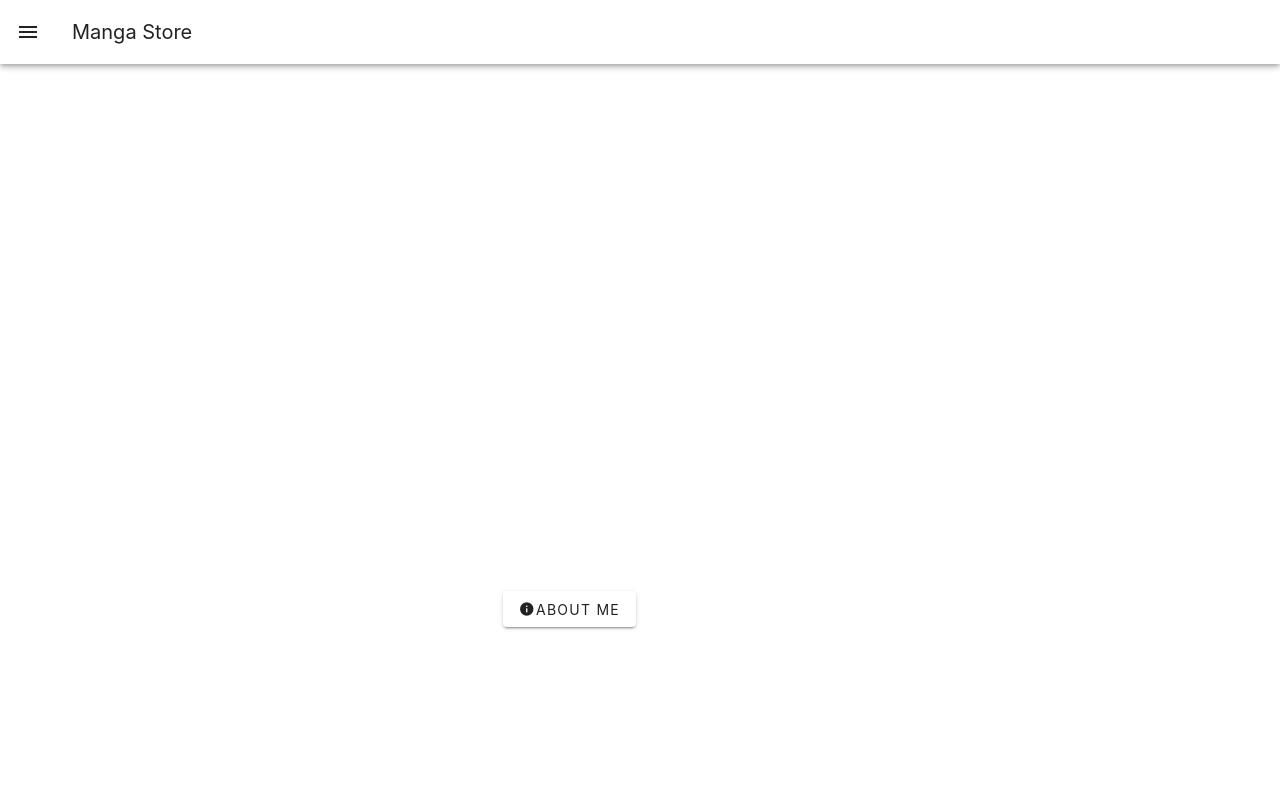
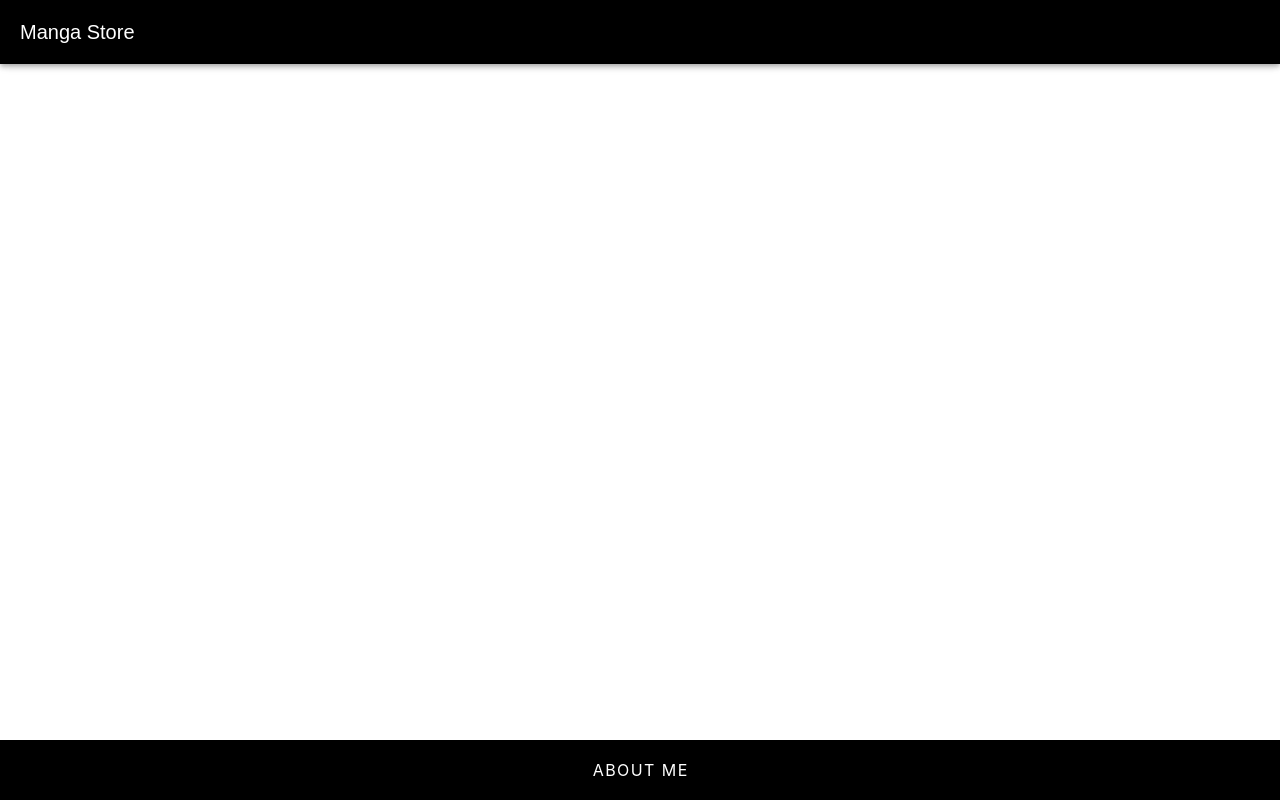
Before and after one commit to Joaopfq/MangaStore, a Vue app in the folder frontend/: page / in a window 1280 px wide. Built offline with nearby package versions, Linux system fonts and the light colour scheme.

Commit message:
style: change dashboard page

```diff
--- a/frontend/src/components/Footer.vue
+++ b/frontend/src/components/Footer.vue
@@ -1,8 +1,7 @@
 <template>
-    <v-footer>
-        <v-row justify="center">
-            <v-btn>
-                <v-icon size="medium" icon="mdi-information"></v-icon>
+    <v-footer app color="black" class="footer">
+        <v-row justify="center" no-gutters>
+            <v-btn color="black" class="about-button" size="large" href="https://buscatextual.cnpq.br/buscatextual/visualizacv.do?id=K1173834Y4&tokenCaptchar=03AFcWeA7TbnG14kTbMlF_Hp2eFl4laFeLVIyOUX0hC2LAUr8lUHaZviB0nQvyjhjrLE4C2umWCRZT-djDeDET4auEF8Dgs_2e9lJdAPunbZPNmruRi7CYtaLtORjZLBaD3rQwauoufymZVwHf8gKGbhjze5ZRjUXNZ-7YeAY4mf1iY--VTFrT7oi88-gt-smPokslkLagF7JviyJ0Pdanuh6KcP1VtbwttE5n-HkLPrZ0BOmaLUUjI9y3Jui9tdLWbBLqHGrzuFZejmHCCwU2JrhssW6pgv5oNvelCMnkcDP_MFHaci3uGHXtdLsdZXPWxLDnfn2pelg_D46ANcxZ58WZ1qpc23Rm7HKgqDwhORslYgUQUKZUBX7P6c8d57_MgymEQx4xT-ftsSYFrkZLyuSIVLuFgkubuNaTat9aJihs9SAcXkXfulsx2MF2ynaN8R9YIUOLgH1lgzKKpJOrjM9xjeIiMm519HD9xrrxNaVyzH1DlGiFwTnuuqDNjcydJwFsYCxcqkCQSIL94BcVh9VjwdTGSIA06UAvivyirC38L1ri1bNlKhimnbZ3-R-G9a4zgjLaY7xWf9gGU1JzG2I2ilMRTX570XOL2oDBafnb-jRZuLVCUl_cU2-PuetWQ_k-02vermvg7wNk5zaSBx-Y4iYt_BmbtY6GvgCkwd1bLGDKX2cCCoM">
                 About me
             </v-btn>
         </v-row>
@@ -10,7 +9,13 @@
 </template>
 
 <script setup lang="ts">
-import { ref } from 'vue'
-const link = ref("")
 
 </script>
+
+<style>
+
+.about-button{
+    background-color: black;
+}
+
+</style>
--- a/frontend/src/components/Navbar.vue
+++ b/frontend/src/components/Navbar.vue
@@ -1,10 +1,14 @@
 <template>
-    <v-app-bar class="navbar">
-        <v-app-bar-nav-icon></v-app-bar-nav-icon>
-        <v-app-bar-title class="title">Manga Store</v-app-bar-title>
+    <v-app-bar app color="black">
+      <v-app-bar-title class="title"> Manga Store</v-app-bar-title>
     </v-app-bar>
 </template>
 
 <style>
 
+.title {
+  font-family: sans-serif;
+  font-size: x-large;
+}
+
 </style>
```
